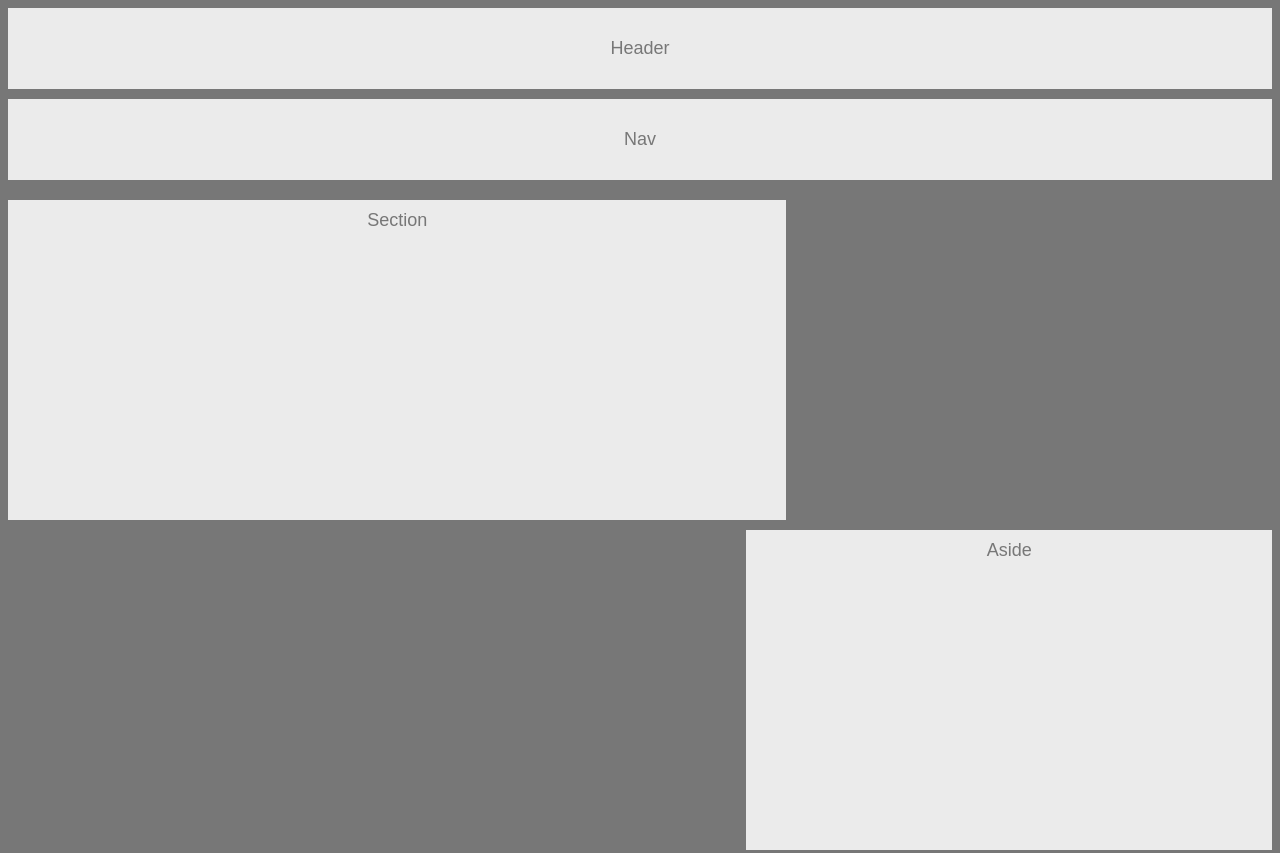
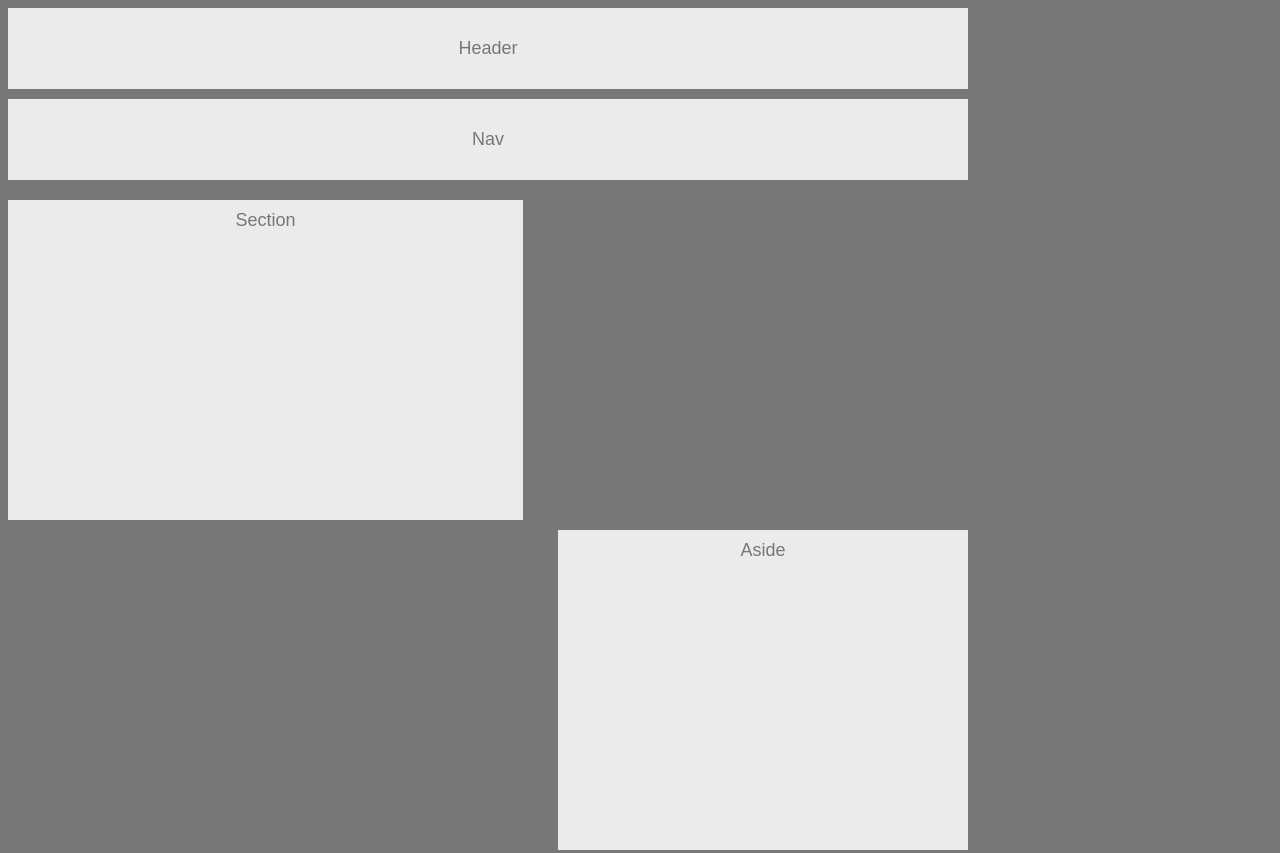
Before and after one commit to erican30/HW-Wireframe, a plain HTML site: page index.html in a window 1280 px wide. Shown: the top 853 px of the page. Drawn offline with Linux system fonts and the light colour scheme.

Commit message:
Homework

```diff
--- a/style.css
+++ b/style.css
@@ -10,7 +10,8 @@ header{background: #ebebeb;
         margin-bottom: 20px;
         text-align:center;}
 
-    body{background: #777;
+    body{width:960px;
+        background: #777;
         font-size: 18px;
         font-family: 'Arial', 'Helvetica Neue', Helvetica, sans-serif;}
 
@@ -20,7 +21,7 @@ header{background: #ebebeb;
             padding: 10px;
             margin-bottom: 10px;
             text-align:center;
-            width:60%;
+            width: 495px;
             height: 300px;
             clear: both;
             overflow: auto;}
@@ -33,7 +34,7 @@ header{background: #ebebeb;
         text-align:center;
         clear: both;
         overflow: auto;
-        width: 40%;
+        width:  390px;
         height: 300px;}
 
     h1{float:left;
```
